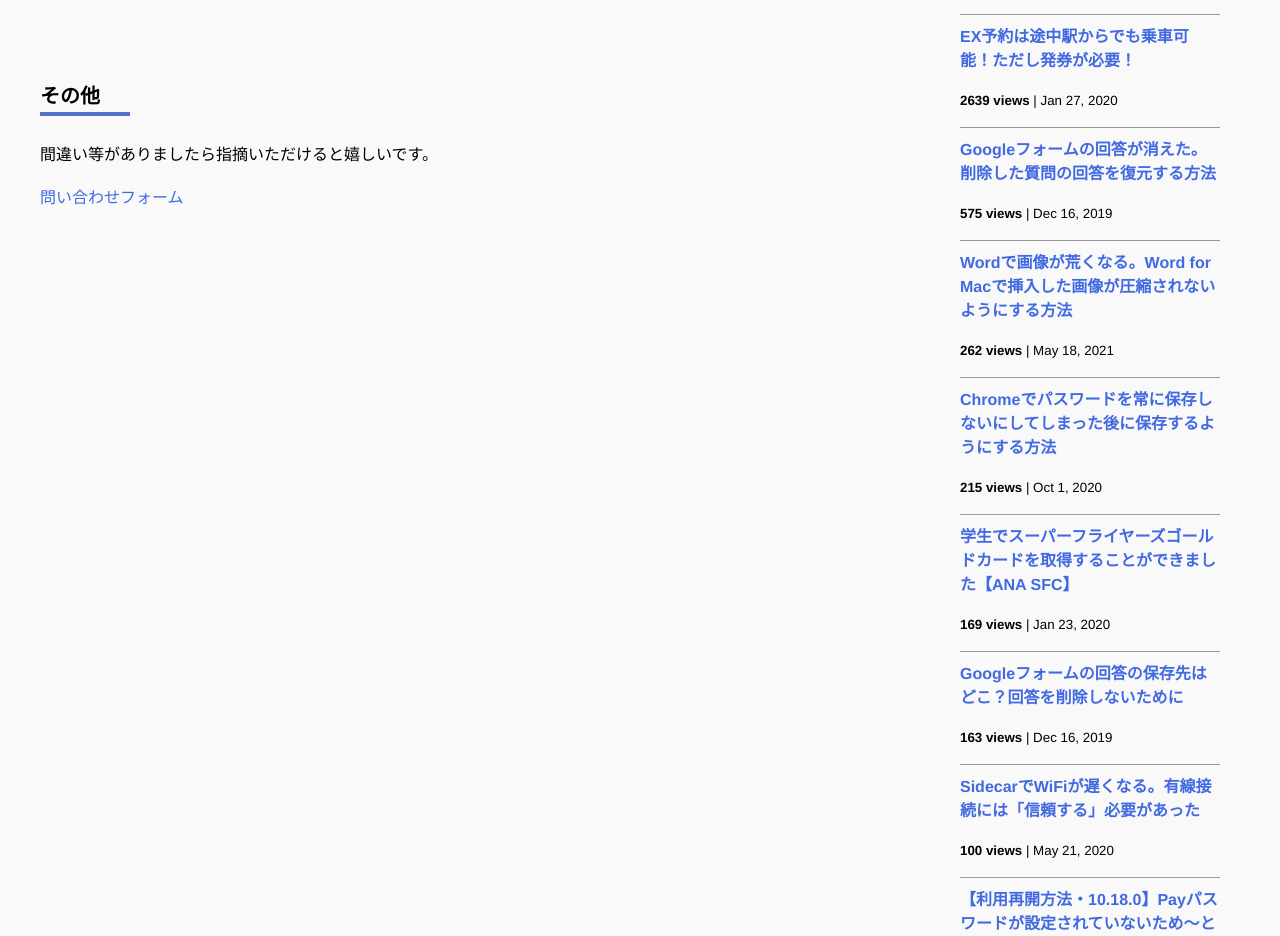
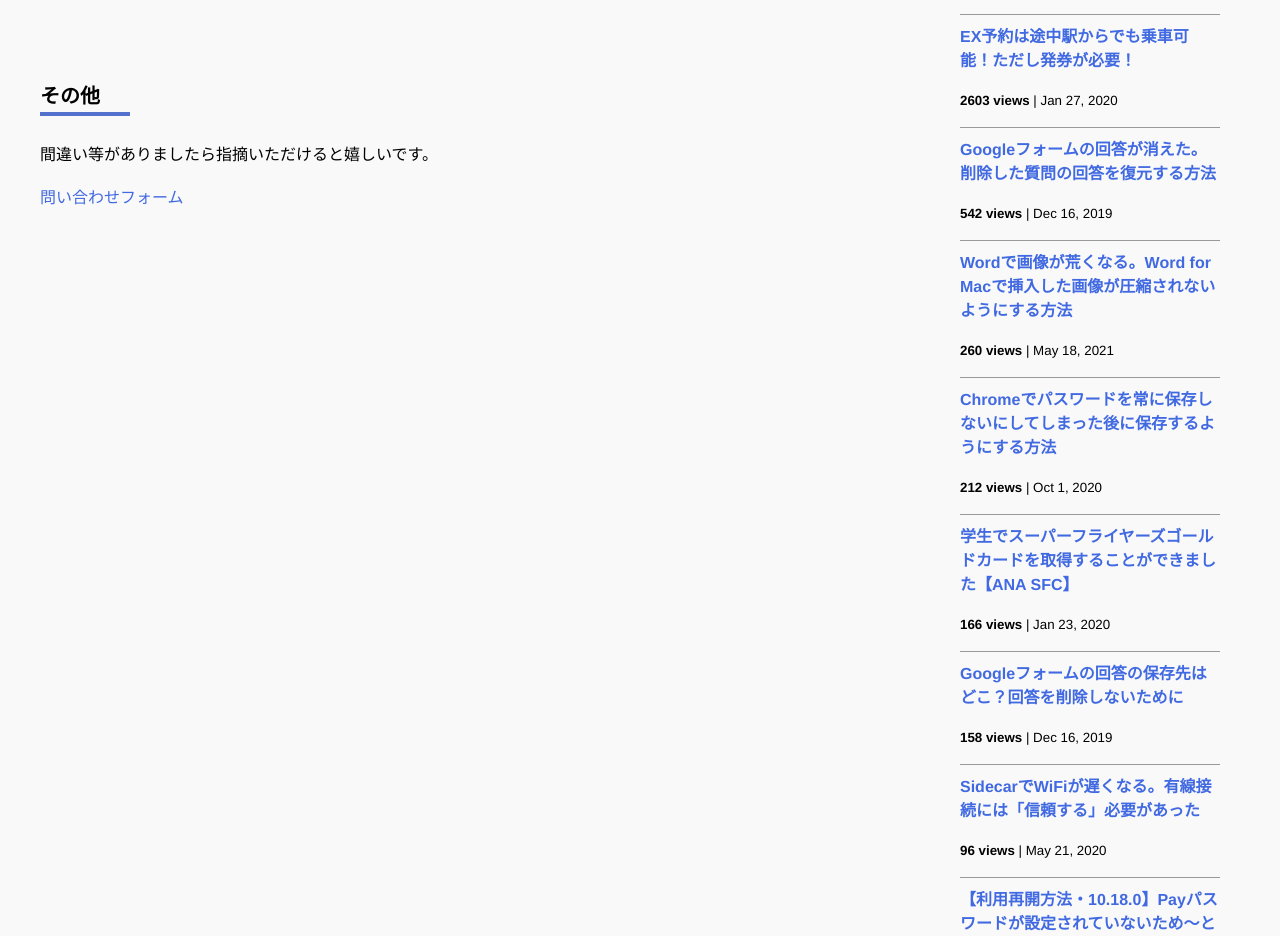
Before and after one commit to iwanaminami/shoyaiwaname, a Jekyll site: the page built from about.markdown, in a window 1280 px wide and 1400 px high, scrolled down 693 px. Shown: the part 167-1103 px from the top of the window. Built offline with Jekyll 4.4.1, drawn with Linux system fonts in a browser that asks for light colours; nearby versions of some CDN libraries; comment, search, counter and statistics services are not loaded.

Commit message:
a new commit message

```diff
--- a/_data/popularposts.yml
+++ b/_data/popularposts.yml
@@ -1,17 +1,17 @@
 side:
-  - view: 2639
+  - view: 2603
     url: /2020/01/27/ex-rideontheway.html
-  - view: 575
+  - view: 542
     url: /2019/12/16/restore-googleform.html
-  - view: 262
+  - view: 260
     url: /2021/05/18/image-compression-word.html
-  - view: 215
+  - view: 212
     url: /2020/10/01/googlepassword.html
-  - view: 169
+  - view: 166
     url: /2020/01/23/sfcgold.html
-  - view: 163
+  - view: 158
     url: /2019/12/16/googleform-answers.html
-  - view: 100
+  - view: 96
     url: /2020/05/21/sidecar-via-cable.html
   - view: 88
     url: /2020/11/17/linepay.html
```
